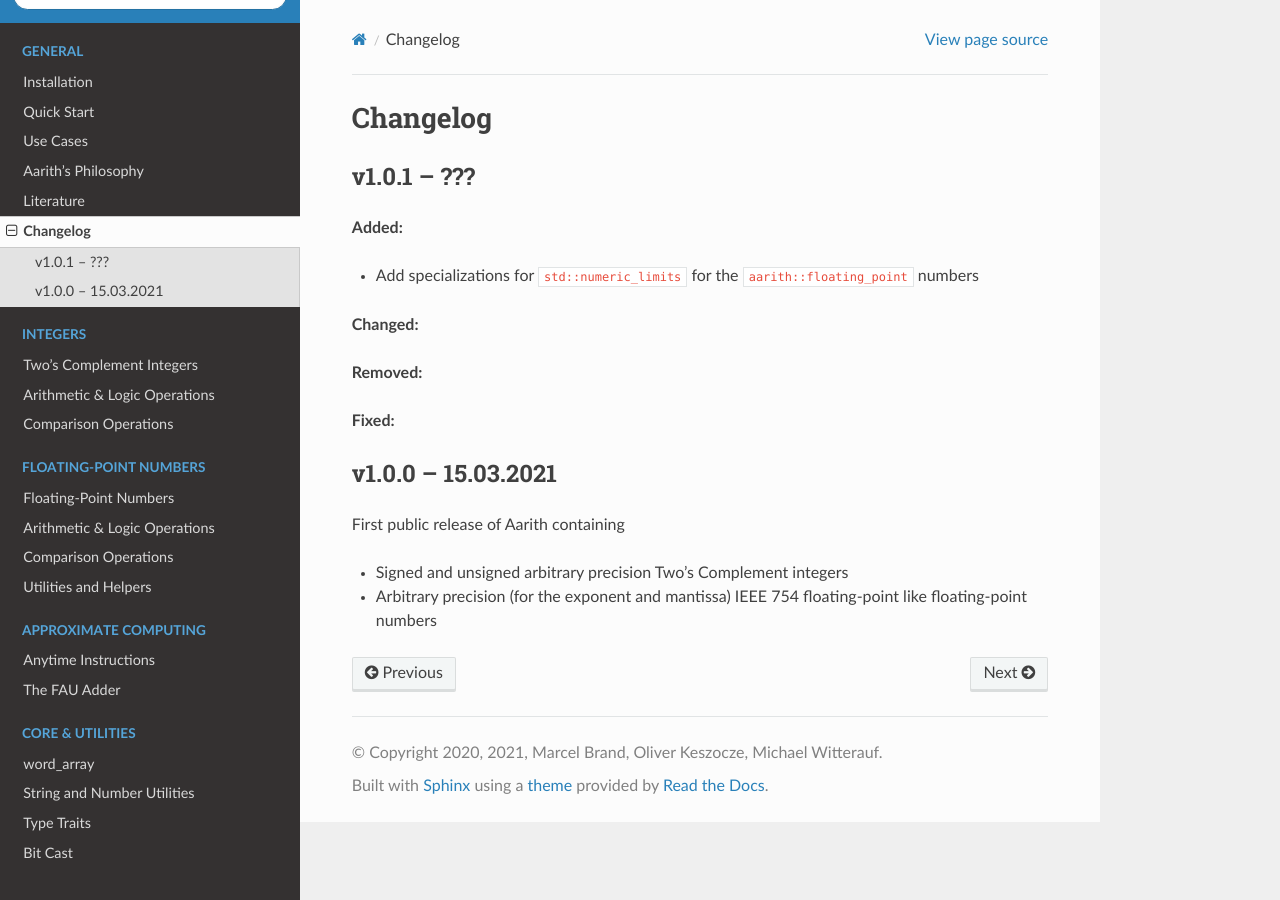
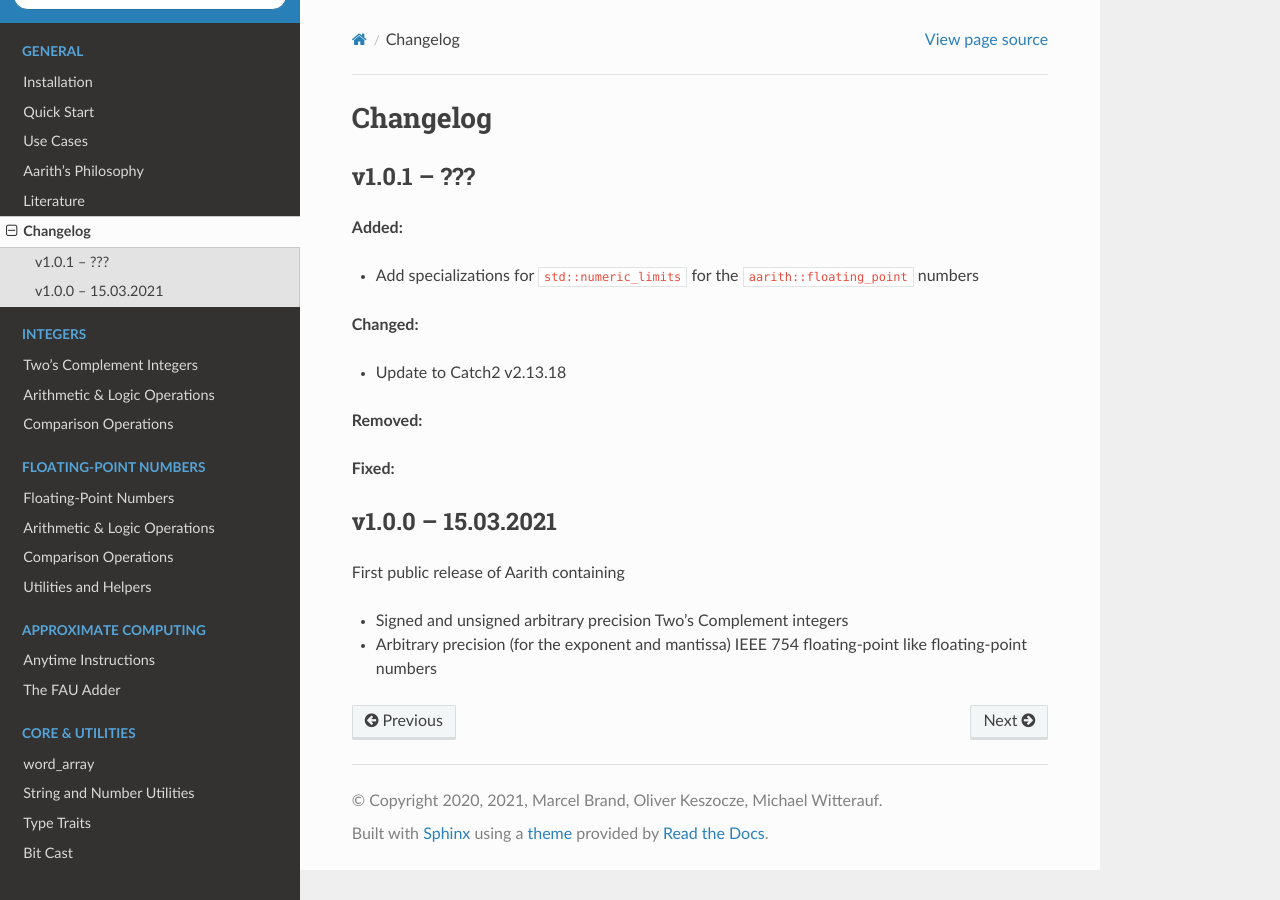
Before and after one commit to keszocze/aarith, a Sphinx documentation site: the page built from docs/changelog.rst, in a window 1280 px wide. Built offline with Sphinx 7.4.7 and the Read the Docs theme 2.0.0, drawn with Linux system fonts in a browser that asks for light colours.

Commit message:
update changelog

```diff
--- a/docs/changelog.rst
+++ b/docs/changelog.rst
@@ -10,6 +10,8 @@
 
 **Changed:**
 
+* Update to Catch2 v2.13.18
+
 **Removed:**
 
 **Fixed:**
```
